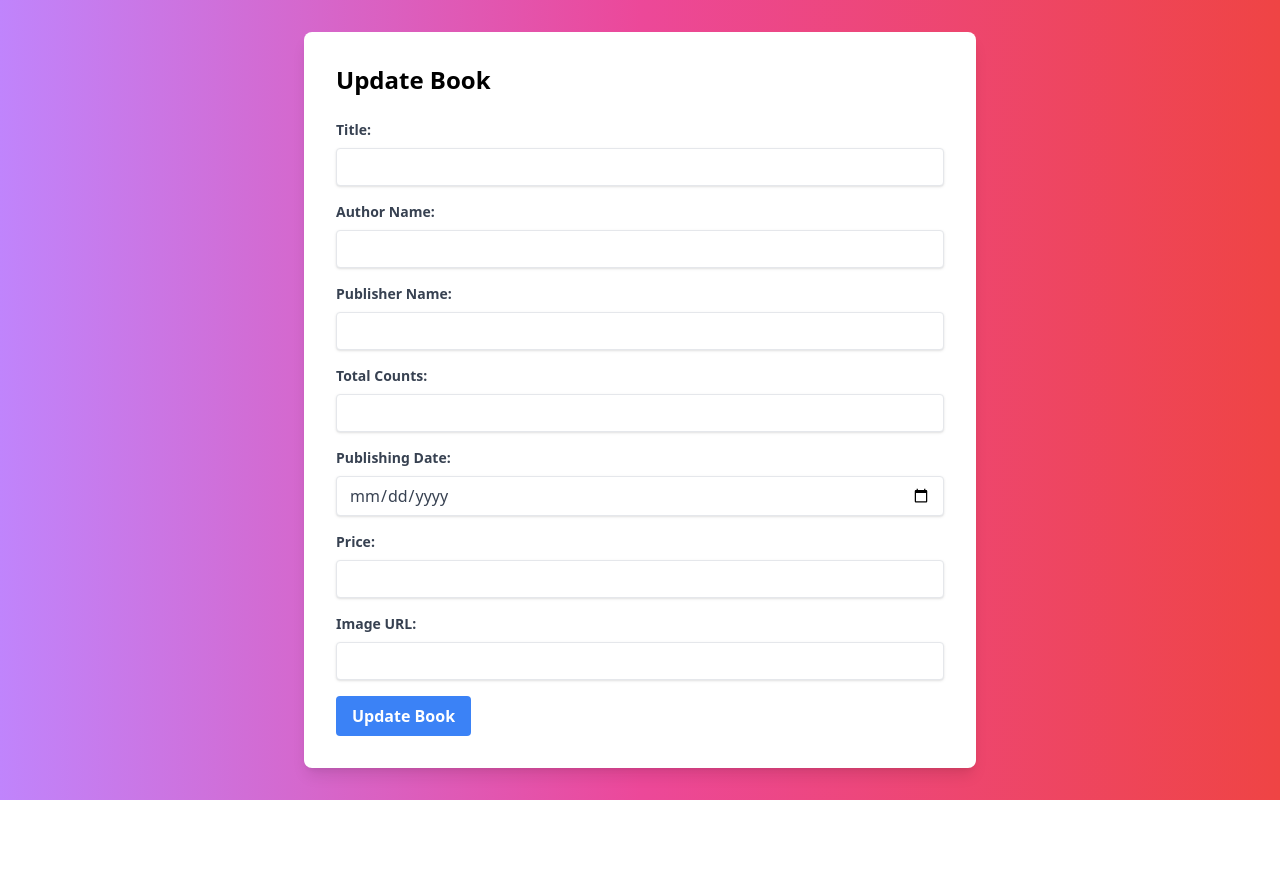
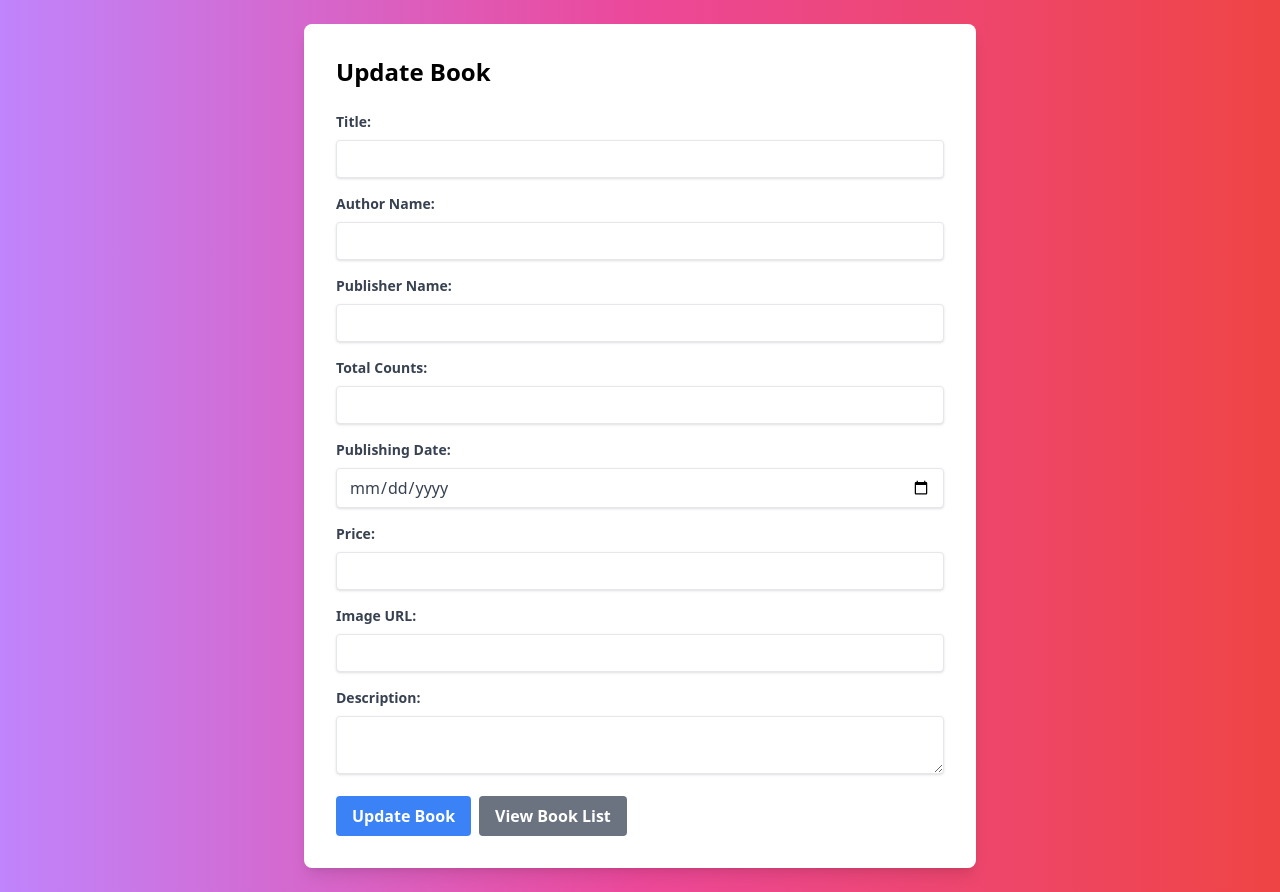
Before and after one commit to viraj08957/numetry-task-28, a React (Vite) app in the folder frontend/: page /update-book/1 in a window 1280 px wide. Before the commit the page ends 800 px from the top, so only its background shows below. Built offline with nearby package versions, Linux system fonts and the light colour scheme; no server answers.

Commit message:
updates on 17-06-2024

```diff
--- a/frontend/src/Admin/UpdateBook.jsx
+++ b/frontend/src/Admin/UpdateBook.jsx
@@ -14,6 +14,7 @@ const UpdateBook = () => {
     publishingDate: "",
     price: "",
     imageUrl: "",
+    description: "",
   });
   const [message, setMessage] = useState("");
 
@@ -32,6 +33,7 @@ const UpdateBook = () => {
           publishingDate: response.data.publishingDate.split("T")[0],
           price: response.data.price,
           imageUrl: response.data.imageUrl,
+          description: response.data.description,
         });
       } catch (error) {
         console.error("Error fetching book details:", error);
@@ -55,7 +57,7 @@ const UpdateBook = () => {
       );
       setMessage(response.data.message);
       setTimeout(() => {
-        navigate("/");
+        navigate(`/view-book/${bookId}`); // Navigate to view book page
       }, 2000);
     } catch (error) {
       console.error("Error updating book:", error);
@@ -159,11 +161,29 @@ const UpdateBook = () => {
               required
             />
           </div>
+          <div className="mb-4">
+            <label className="block text-gray-700 text-sm font-bold mb-2">
+              Description:
+            </label>
+            <textarea
+              name="description"
+              value={book.description}
+              onChange={handleChange}
+              className="shadow appearance-none border rounded w-full py-2 px-3 text-gray-700 leading-tight focus:outline-none focus:shadow-outline"
+              required
+            />
+          </div>
           <button
             type="submit"
             className="bg-blue-500 hover:bg-blue-600 text-white font-bold py-2 px-4 rounded focus:outline-none focus:shadow-outline"
           >
             Update Book
+          </button>
+          <button
+            onClick={() => navigate(`/booklist`)}
+            className="ml-2 bg-gray-500 hover:bg-gray-600 text-white font-bold py-2 px-4 rounded focus:outline-none focus:shadow-outline"
+          >
+            View Book List
           </button>
         </form>
         {message && (
--- a/frontend/src/Admin/UploadBook.jsx
+++ b/frontend/src/Admin/UploadBook.jsx
@@ -12,6 +12,7 @@ function BookUpload() {
     publishingDate: "",
     price: "",
     imageUrl: "",
+    description: "",
   });
   const [message, setMessage] = useState("");
 
@@ -27,7 +28,7 @@ function BookUpload() {
     e.preventDefault();
     try {
       const response = await axios.post(
-        "http://localhost:5000/upload-book",
+        "http://localhost:5000/add-book",
         formData
       );
       if (response.status === 201) {
@@ -40,6 +41,7 @@ function BookUpload() {
           publishingDate: "",
           price: "",
           imageUrl: "",
+          description: "",
         });
       } else {
         setMessage("Error adding book");
@@ -69,6 +71,7 @@ function BookUpload() {
               },
               { label: "Price", name: "price", type: "number", step: "0.01" },
               { label: "Image URL", name: "imageUrl", type: "text" },
+              { label: "Description", name: "description", type: "text" },
             ].map((input, index) => (
               <div key={index} className="mb-4">
                 <label className="block text-gray-700 font-medium mb-2">
--- a/frontend/src/User/BookCard.jsx
+++ b/frontend/src/User/BookCard.jsx
@@ -1,9 +1,11 @@
 /* eslint-disable react/prop-types */
 /* eslint-disable no-unused-vars */
-import React from "react";
+import React, { useState } from "react";
 import { FaCartPlus } from "react-icons/fa";
 
 const BookCard = ({ book, onAddToCart }) => {
+  const [showDescription, setShowDescription] = useState(false);
+
   const handleAddToCartClick = () => {
     onAddToCart(book);
   };
@@ -13,7 +15,7 @@ const BookCard = ({ book, onAddToCart }) => {
   };
 
   const handleViewMoreClick = () => {
-    console.log(`Viewing more details of ${book.title}`);
+    setShowDescription(!showDescription);
   };
 
   return (
@@ -37,6 +39,11 @@ const BookCard = ({ book, onAddToCart }) => {
         <p className="text-sm mb-2">
           <strong>Price:</strong> ₹{book.price}
         </p>
+        {showDescription && (
+          <p className="text-sm mb-2">
+            <strong>Description:</strong> {book.description}
+          </p>
+        )}
         <div className="flex justify-between mt-4">
           <button
             onClick={handleAddToCartClick}
@@ -55,7 +62,7 @@ const BookCard = ({ book, onAddToCart }) => {
             onClick={handleViewMoreClick}
             className="bg-gray-300 hover:bg-gray-400 text-gray-800 font-bold py-2 px-4 rounded"
           >
-            View More
+            {showDescription ? "Hide Description" : "View More"}
           </button>
         </div>
       </div>
--- a/frontend/src/User/BookList.jsx
+++ b/frontend/src/User/BookList.jsx
@@ -2,15 +2,14 @@
 /* eslint-disable react/prop-types */
 /* eslint-disable no-unused-vars */
 // eslint-disable-next-line no-unused-vars
-import React, { useState, useEffect } from "react";
-import axios from "axios";
+import React from "react";
 import { Link } from "react-router-dom";
 import { FaShoppingCart } from "react-icons/fa";
 import BookCard from "./BookCard";
 
 const BookList = ({ books, addToCart, cartItems }) => {
   return (
-    <div className="min-h-screen flex flex-col items-center justify-center bg-gradient-to-r from-purple-400 via-pink-500 to-red-500 p-6">
+    <div className="min-h-screen flex flex-col items-center justify-center bg-gradient-to-r from-purple-400 via-pink-500 to-red-500 p-6 relative">
       <div className="absolute top-8 right-8">
         <Link to="/user-dashboard">
           <button className="p-3 bg-blue-700 hover:bg-blue-800 text-white rounded-lg shadow-lg">
@@ -24,6 +23,7 @@ const BookList = ({ books, addToCart, cartItems }) => {
           </button>
         </Link>
       </div>
+
       <div className="bg-white p-8 rounded-lg shadow-lg w-full max-w-5xl mt-16">
         <div className="grid grid-cols-1 md:grid-cols-2 lg:grid-cols-3 gap-8">
           {books.map((book) => (
--- a/frontend/src/User/WishCart.jsx
+++ b/frontend/src/User/WishCart.jsx
@@ -5,6 +5,16 @@ import { Link } from "react-router-dom";
 import { FaShoppingCart } from "react-icons/fa";
 
 const WishCart = ({ cartItems, removeFromCart }) => {
+  const aggregatedBooks = cartItems.reduce((acc, book) => {
+    const existingBook = acc.find((item) => item._id === book._id);
+    if (existingBook) {
+      existingBook.quantity += 1;
+    } else {
+      acc.push({ ...book, quantity: 1 });
+    }
+    return acc;
+  }, []);
+
   return (
     <div className="min-h-screen flex flex-col items-center justify-center bg-gradient-to-r from-purple-400 via-pink-500 to-red-500 p-6 relative">
       <div className="absolute top-8 right-8">
@@ -32,11 +42,11 @@ const WishCart = ({ cartItems, removeFromCart }) => {
 
       <div className="bg-white p-8 rounded-lg shadow-lg w-full max-w-5xl mt-16">
         <h2 className="text-2xl font-bold mb-4">WishCart Items</h2>
-        {cartItems.length === 0 ? (
+        {aggregatedBooks.length === 0 ? (
           <p className="text-lg">No items in your WishCart.</p>
         ) : (
           <ul className="grid grid-cols-1 md:grid-cols-2 lg:grid-cols-3 gap-8">
-            {cartItems.map((book) => (
+            {aggregatedBooks.map((book) => (
               <li
                 key={book._id}
                 className="max-w-sm rounded overflow-hidden shadow-lg bg-white"
@@ -52,6 +62,9 @@ const WishCart = ({ cartItems, removeFromCart }) => {
                   </p>
                   <p className="text-sm mb-2">
                     <strong>Price:</strong> ₹{book.price}
+                  </p>
+                  <p className="text-sm mb-2">
+                    <strong>Quantity:</strong> {book.quantity}
                   </p>
                   <div className="flex justify-end">
                     <button
```
Also changed, not shown: 1 other file (tests, documents, lock files or other folders).
